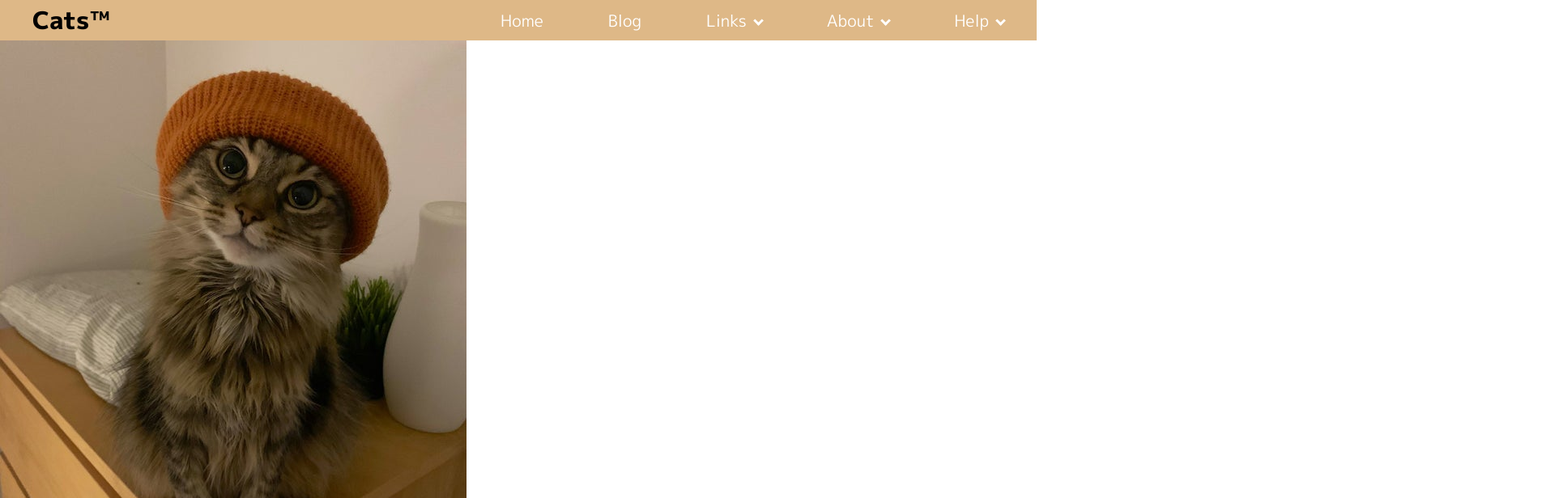
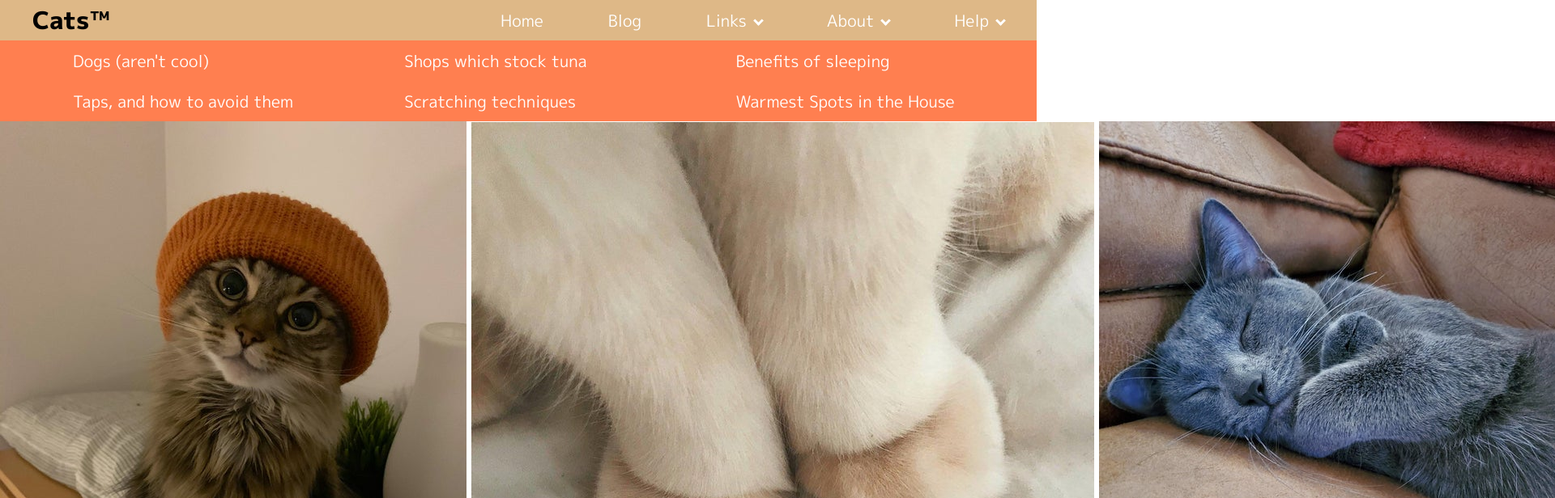
Before and after one commit to daoudmerchant/dynamic-user-interface, a website with bundled scripts: page dist/index.html in a window 1280 px wide. Both pictures are taken after a click on the link "Links". Shown: the top 616 px of the page at 81% size, 1920 px wide, since content can reach past the window. Built offline with nearby package versions, Linux system fonts and the light colour scheme.

Commit message:
Add basic dropdown extension functionality

```diff
--- a/src/index.js
+++ b/src/index.js
@@ -0,0 +1,7 @@
+const dropLinks = document.querySelectorAll(".dropdown");
+const dropDownBox = document.querySelector(".dropdownbox");
+
+dropLinks.forEach(link => link.addEventListener("click", () => {
+    console.log(dropDownBox);
+    dropDownBox.classList.toggle("extend");
+}))
```
Also changed, not shown: dist/index.html, dist/main.js (added), dist/styles.css.
